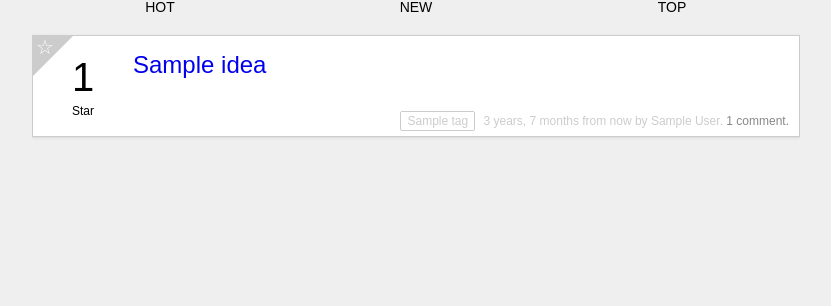
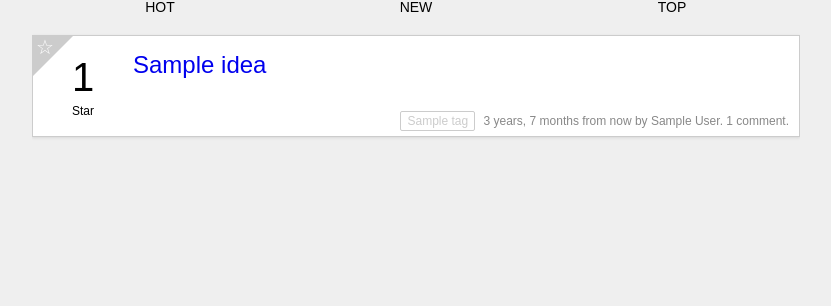
Before and after one commit to sigvef/ideavote.co, a Django app: template ideax/idea/templates/idea/idealist.html in a window 1280 px wide. Shown: the part 411-717 px from the top of the page, without its empty margins (224-1055 px from the left). Run offline with Django 3.2, Linux system fonts and the light colour scheme; the template is opened without the code that fills it: most values are stand-ins (such as "Sample title", 1, 10 or a date in 2020).

Commit message:
Improve contrast

```diff
--- a/ideax/idea/static/css/idea/idea.css
+++ b/ideax/idea/static/css/idea/idea.css
@@ -75,7 +75,7 @@
 }
 
 .comment a.collapse-thread {
-  color: #ccc;
+  color: #888;
   text-decoration: none;
   float: left;
   margin-right: 15px;
@@ -108,7 +108,7 @@
   bottom: 5px;
   right: 10px;
   font-size: 12px;
-  color: #ccc;
+  color: #888;
 }
 
 .comment .text {
--- a/ideax/idea/static/css/idea/idealist.css
+++ b/ideax/idea/static/css/idea/idealist.css
@@ -53,7 +53,7 @@
   bottom: 5px;
   right: 10px;
   font-size: 12px;
-  color: #ccc;
+  color: #888;
 }
 
 .upvote-widget-wrapper {
```
